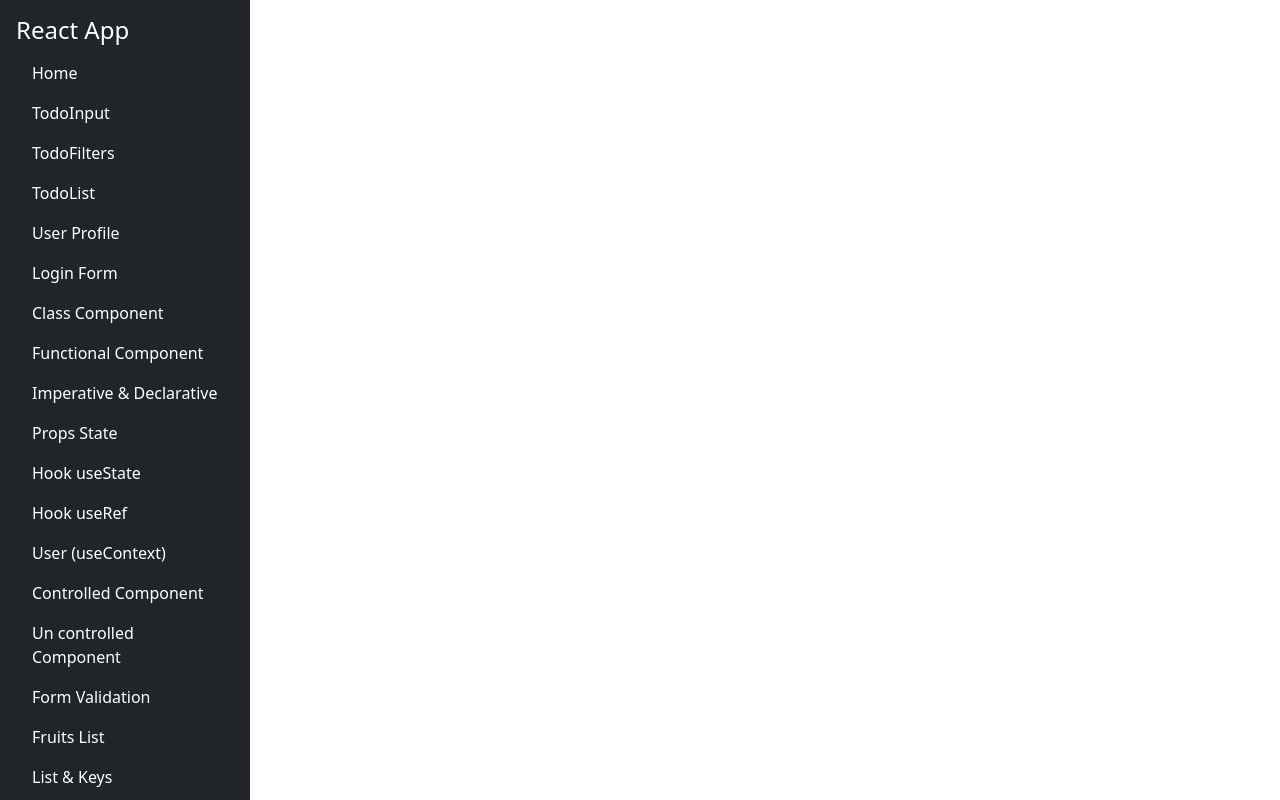
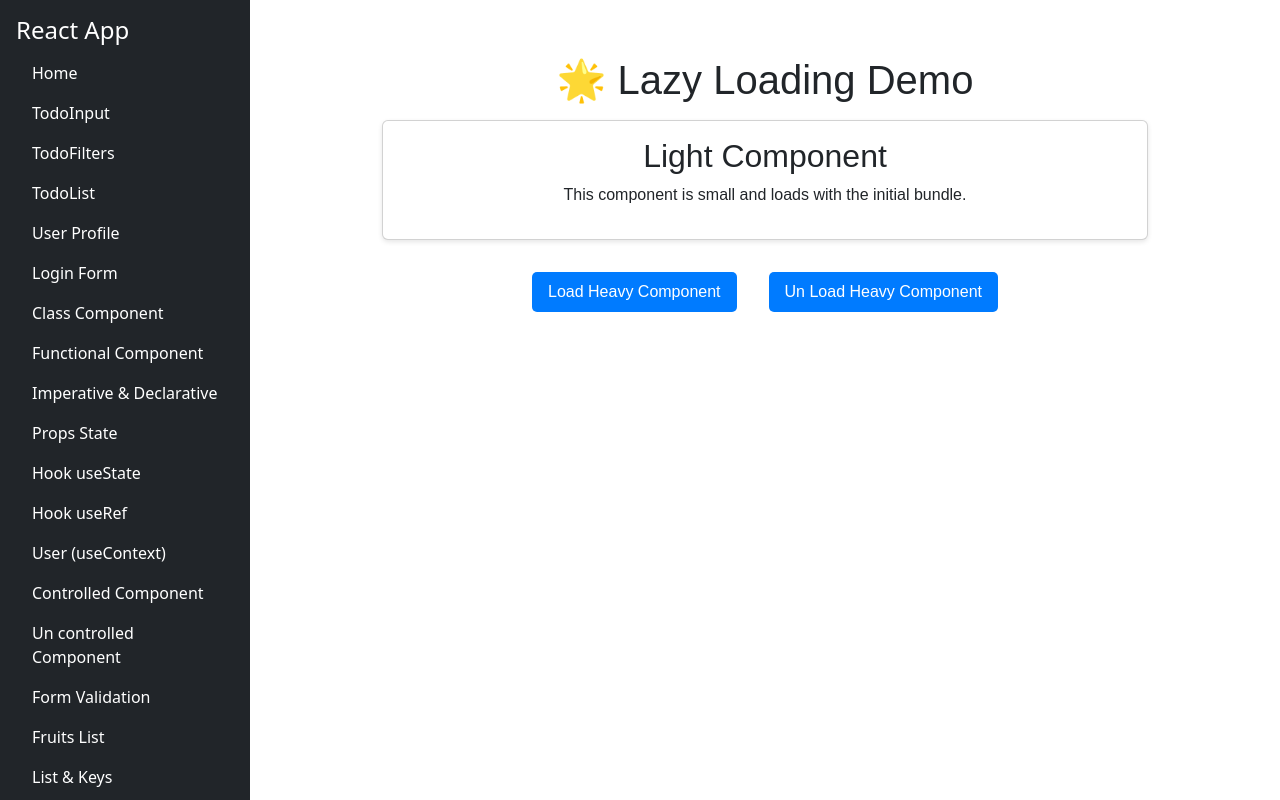
Before and after one commit to Suriyaprakash1997/LearnReact, a React (Vite) app in the folder myapp/: page /WithLazy in a window 1280 px wide. Shown: the top 800 px of the page. Built offline with nearby package versions, Linux system fonts and the light colour scheme.

Commit message:
lazy loading changes.

```diff
--- a/myapp/src/App.css
+++ b/myapp/src/App.css
@@ -19,3 +19,42 @@ body.dark {
   background-color: black;
   color: white;
 }
+.container {
+  font-family: sans-serif;
+  text-align: center;
+  padding: 2rem;
+}
+
+.card {
+  border: 1px solid #ccc;
+  padding: 1rem;
+  margin: 1rem auto;
+  width: 80%;
+  border-radius: 8px;
+  box-shadow: 0 2px 5px rgba(0,0,0,0.1);
+}
+
+.card.heavy {
+  background-color: #fef6f6;
+}
+
+.load-btn {
+  margin: 1rem;
+  padding: 0.5rem 1rem;
+  font-size: 1rem;
+  background-color: #007bff;
+  color: white;
+  border: none;
+  border-radius: 5px;
+  cursor: pointer;
+}
+
+.load-btn:hover {
+  background-color: #0056b3;
+}
+
+.loading {
+  font-size: 1.2rem;
+  color: #888;
+  margin-top: 1rem;
+}
--- a/myapp/src/App.jsx
+++ b/myapp/src/App.jsx
@@ -31,6 +31,8 @@ import TodoInput from './Component/TodoInput';
 import TodoFilters from './Component/TodoFilters';
 import TodoList from './Component/TodoList';
 import UseReducerHook from './Component/useReducerHook';
+import WithoutLazy from './Component/Lazy Loading/WithoutLazy';
+import WithLazy from './Component/Lazy Loading/WithLazy';
 
 function App() {
 
@@ -69,6 +71,8 @@ function App() {
             <li className="nav-item"><Link className="nav-link text-white" to="/ReactMemo">React Memo</Link></li>
             <li className="nav-item"><Link className="nav-link text-white" to="/LeaveForm">Leave Form</Link></li>
             <li className="nav-item"><Link className="nav-link text-white" to="/useReducer">useReducer</Link></li>
+            <li className="nav-item"><Link className="nav-link text-white" to="/WithoutLazy">Without Lazy</Link></li>
+            <li className="nav-item"><Link className="nav-link text-white" to="/WithLazy">With Lazy</Link></li>
           </ul>
         </nav>
 
@@ -104,6 +108,8 @@ function App() {
             <Route path="/ReactMemo" element={<ReactMemo />} />
             <Route path="/LeaveForm" element={<LeaveForm />} />
             <Route path="/useReducer" element={<UseReducerHook />} />
+            <Route path="/WithoutLazy" element={<WithoutLazy />} />
+            <Route path="/WithLazy" element={<WithLazy />} />
           </Routes>
         </div>
       </div>
--- /dev/null
+++ b/myapp/src/Component/Lazy Loading/HeavyComponent.jsx
@@ -0,0 +1,24 @@
+// HeavyComponent.js
+
+import React from 'react';
+
+function HeavyComponent() {
+//    const [Loading, setLoading] = useState(false)
+  const items = new Array(5).fill("🐘 Heavy Content");
+
+
+//   if (Loading) {
+//     return <div className="card">Loading...</div>;
+//   }
+
+  return (
+    <div className="card heavy">
+      <h2>Heavy Component</h2>
+      {items.map((item, index) => (
+        <p key={index}>{item}</p>
+      ))}
+    </div>
+  );
+}
+
+export default HeavyComponent;
--- /dev/null
+++ b/myapp/src/Component/Lazy Loading/WithLazy.jsx
@@ -0,0 +1,38 @@
+// App.js
+import React, { Suspense, useState } from 'react';
+
+const LazyHeavyComponent = React.lazy(() => import('./HeavyComponent'));
+
+const LightComponent = () => (
+  <div className="card">
+    <h2>Light Component</h2>
+    <p>This component is small and loads with the initial bundle.</p>
+  </div>
+);
+
+function WithLazy() {
+  const [showHeavy, setShowHeavy] = useState(false);
+
+  return (
+    <div className="container">
+      <h1>🌟 Lazy Loading Demo</h1>
+      <LightComponent />
+
+      <button className="load-btn" onClick={() => setShowHeavy(true)}>
+        Load Heavy Component
+      </button>
+
+       <button className="load-btn" onClick={() => setShowHeavy(false)}>
+        Un Load Heavy Component
+      </button>
+
+      {showHeavy && (
+        <Suspense fallback={<div className="loading">Loading heavy content...</div>}>
+          <LazyHeavyComponent />
+        </Suspense>
+      )}
+    </div>
+  );
+}
+
+export default WithLazy;
--- /dev/null
+++ b/myapp/src/Component/Lazy Loading/WithoutLazy.jsx
@@ -0,0 +1,13 @@
+import React from 'react';
+import HeavyComponent from './HeavyComponent';
+
+function WithoutLazy() {
+  return (
+    <div>
+      <h1>Without Lazy Loading</h1>
+      <HeavyComponent />
+    </div>
+  );
+}
+
+export default WithoutLazy;
```
